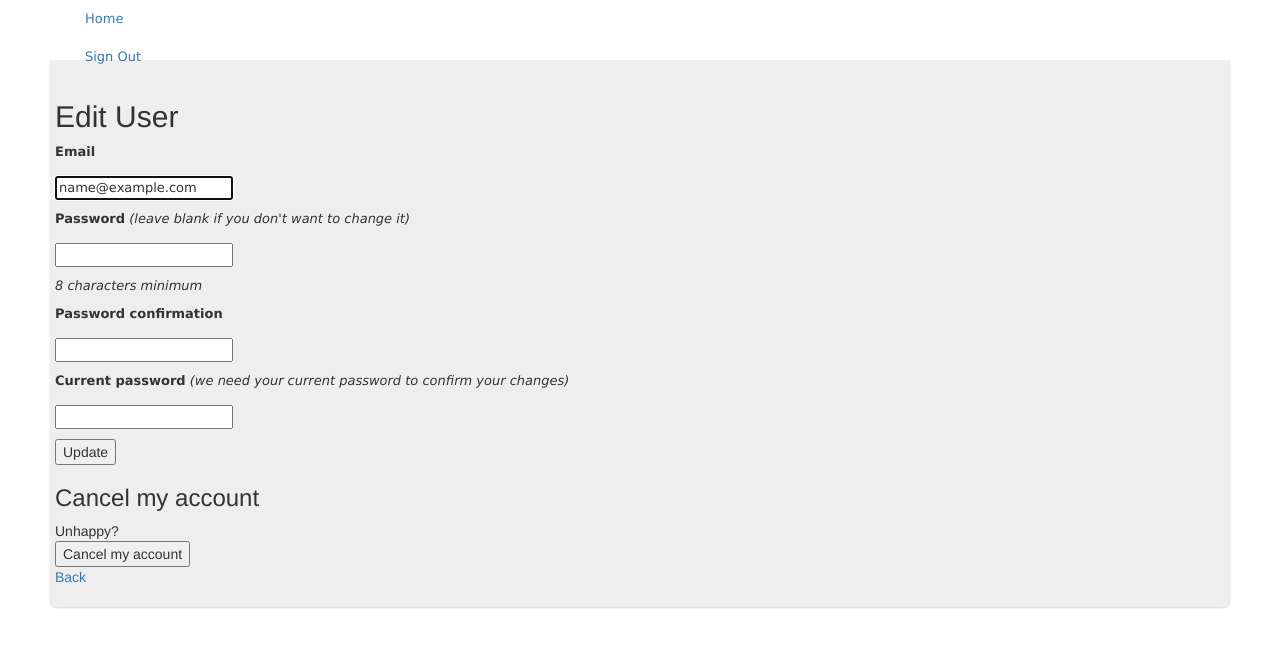
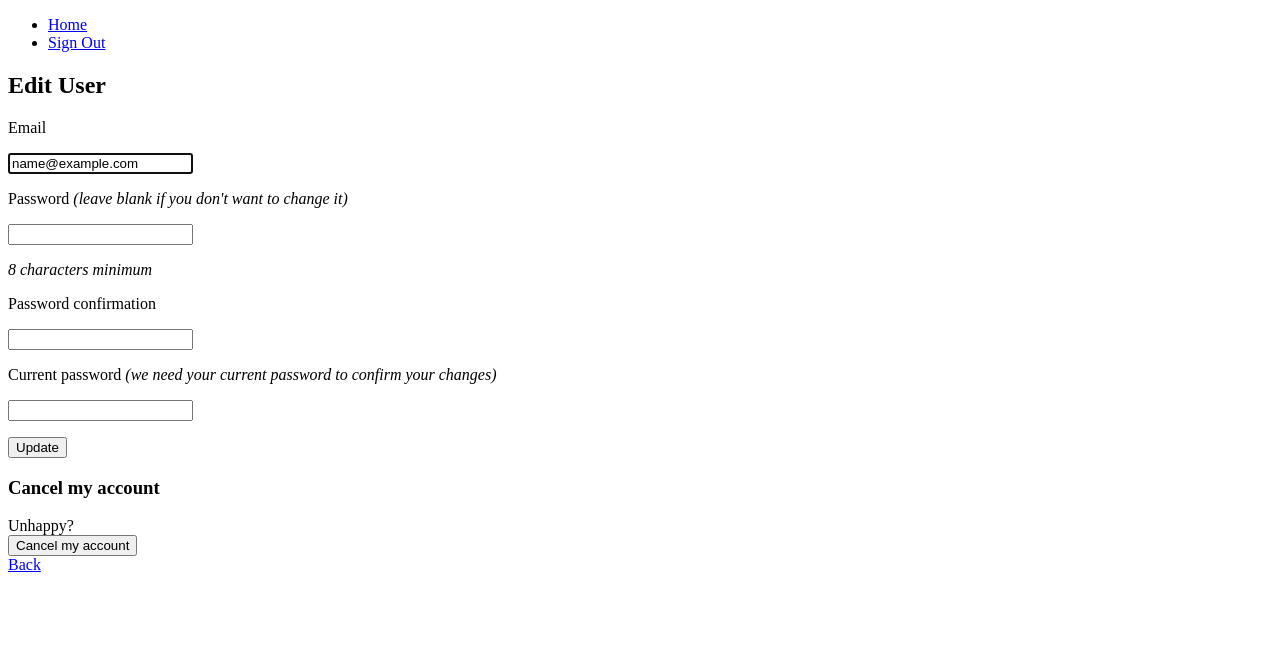
Before and after one commit to carlosep/campuscode-blog-jan, a Rails app: page /users/edit in a window 1280 px wide. Shown: the top 647 px of the page. Run offline with Rails 7, Linux system fonts and the light colour scheme; the visitor is signed in with stand-in values (Sample User, id 1); style sheets or scripts are compiled from the project's sources; some libraries are stand-ins or nearby versions.

Commit message:
Removed old shitty bootstrap

```diff
--- a/app/assets/javascripts/comments.coffee
+++ /dev/null
@@ -1,3 +0,0 @@
-# Place all the behaviors and hooks related to the matching controller here.
-# All this logic will automatically be available in application.js.
-# You can use CoffeeScript in this file: http://coffeescript.org/
--- a/app/assets/javascripts/posts.coffee
+++ /dev/null
@@ -1,3 +0,0 @@
-# Place all the behaviors and hooks related to the matching controller here.
-# All this logic will automatically be available in application.js.
-# You can use CoffeeScript in this file: http://coffeescript.org/
--- a/app/assets/stylesheets/bootstrap_and_overrides.css.scss
+++ /dev/null
@@ -1,3 +0,0 @@
-@import "bootstrap";
-body { padding-top: 60px; }
-//@import "bootstrap-responsive";
--- a/app/assets/stylesheets/comments.scss
+++ /dev/null
@@ -1,3 +0,0 @@
-// Place all the styles related to the comments controller here.
-// They will automatically be included in application.css.
-// You can use Sass (SCSS) here: http://sass-lang.com/
--- a/app/assets/stylesheets/posts.scss
+++ /dev/null
@@ -1,3 +0,0 @@
-// Place all the styles related to the posts controller here.
-// They will automatically be included in application.css.
-// You can use Sass (SCSS) here: http://sass-lang.com/
--- a/app/assets/stylesheets/scaffolds.scss
+++ /dev/null
@@ -1,73 +0,0 @@
-body {
-  background-color: #fff;
-  color: #333;
-  font-family: verdana, arial, helvetica, sans-serif;
-  font-size: 13px;
-  line-height: 18px;
-}
-
-p, ol, ul, td {
-  font-family: verdana, arial, helvetica, sans-serif;
-  font-size: 13px;
-  line-height: 18px;
-}
-
-pre {
-  background-color: #eee;
-  padding: 10px;
-  font-size: 11px;
-}
-
-a {
-  color: #000;
-
-  &:visited {
-    color: #666;
-  }
-
-  &:hover {
-    color: #fff;
-    background-color: #000;
-  }
-}
-
-div {
-  &.field, &.actions {
-    margin-bottom: 10px;
-  }
-}
-
-#notice {
-  color: green;
-}
-
-.field_with_errors {
-  padding: 2px;
-  background-color: red;
-  display: table;
-}
-
-#error_explanation {
-  width: 450px;
-  border: 2px solid red;
-  padding: 7px;
-  padding-bottom: 0;
-  margin-bottom: 20px;
-  background-color: #f0f0f0;
-
-  h2 {
-    text-align: left;
-    font-weight: bold;
-    padding: 5px 5px 5px 15px;
-    font-size: 12px;
-    margin: -7px;
-    margin-bottom: 0px;
-    background-color: #c00;
-    color: #fff;
-  }
-
-  ul li {
-    font-size: 12px;
-    list-style: square;
-  }
-}
--- a/app/views/layouts/application.html.erb
+++ b/app/views/layouts/application.html.erb
@@ -2,36 +2,18 @@
 <html>
   <head>
     <meta charset="utf-8">
-    <meta name="viewport" content="width=device-width, initial-scale=1.0">
     <title><%= content_for?(:title) ? yield(:title) : "Myapp" %></title>
     <meta name="description" content="">
     <meta name="author" content="">
-    <%= stylesheet_link_tag    "application", :media => "all" %>
-    <%= javascript_include_tag "application" %>
-    <%= csrf_meta_tags %>
     <%= yield(:head) %>
   </head>
   <body>
     <header class="navbar navbar-fixed-top">
-      <nav class="navbar-inner">
-        <div class="container">
-          <%= render 'layouts/navigation' %>
-        </div>
-      </nav>
+      <%= render 'layouts/navigation' %>
     </header>
-    <div id="main" role="main">
-      <div class="container">
-        <div class="content">
-           <div class="row">
-            <div class="span12">
-              <%= render 'layouts/messages' %>
-              <%= yield %>
-            </div>
-          </div>
-          <footer>
-          </footer>
-        </div>
-      </div> <!--! end of .container -->
-    </div> <!--! end of #main -->
+    <%= render 'layouts/messages' %>
+    <%= yield %>
+    <footer>
+    </footer>
   </body>
 </html>
```
Also changed, not shown: Gemfile, Gemfile.lock.
